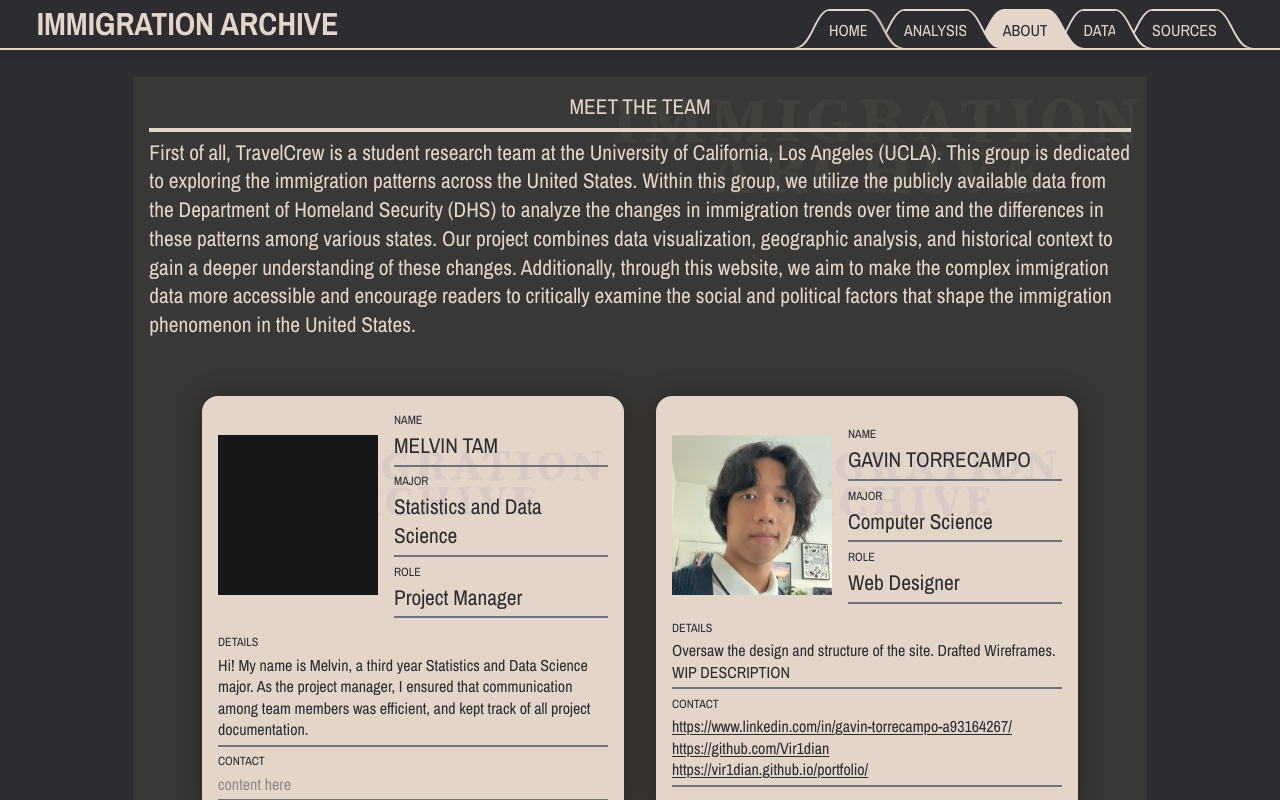
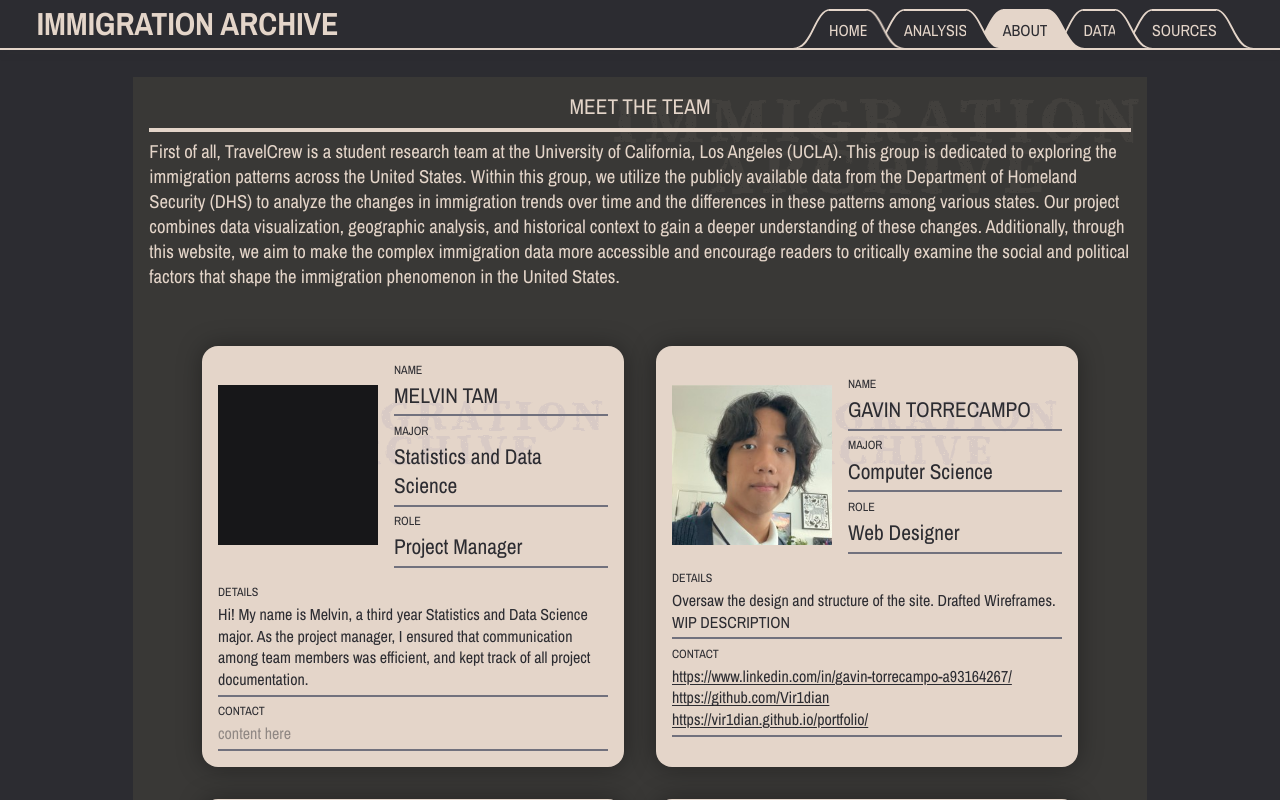
Before and after one commit to Vir1dian/dh-101-final, a React (Vite) app: page /about in a window 1280 px wide. Shown: the top 800 px of the page. Built offline with nearby package versions, Linux system fonts and the light colour scheme.

Commit message:
Scale the About intro down to 28px

```diff
--- a/src/components/PaperCard.css
+++ b/src/components/PaperCard.css
@@ -251,8 +251,9 @@
 
 /* ---------- Variant: lead (bigger intro text — About style) ---------- */
 
+/* 28 at 1920: a step above body text (24), below the ID cards' fields (32) */
 .card--lead .card__body {
-  font-size: var(--fs-card-title);
+  font-size: var(--fs-question);
 }
 
 /* ---------- Variant: figure beside the text (Home intro style) ---------- */
```
